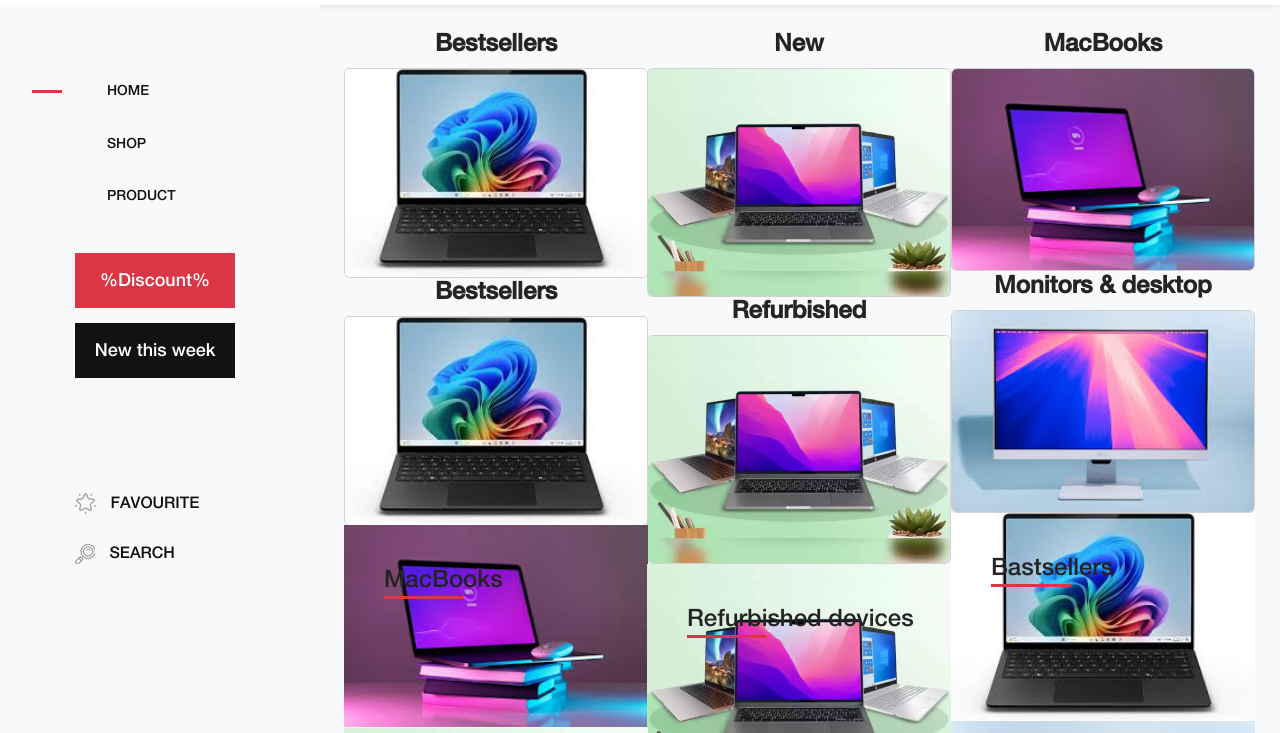
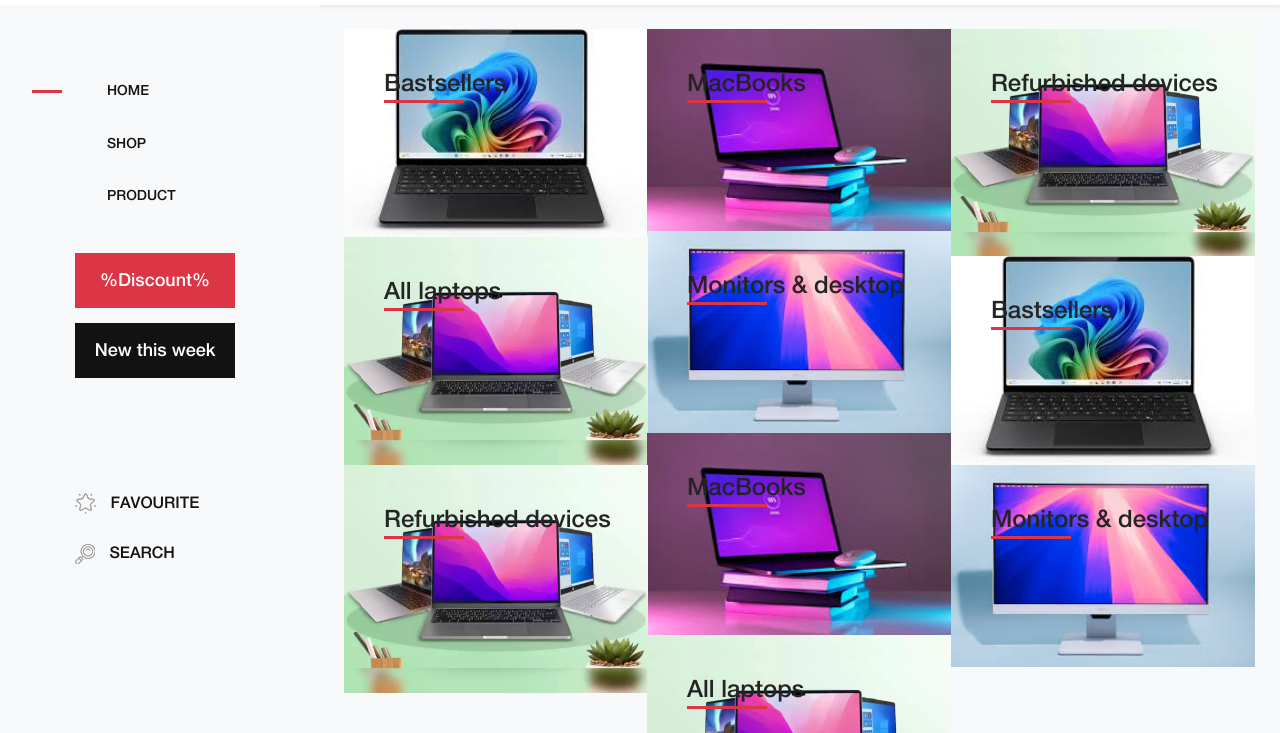
Before and after one commit to VIVEKVKC55/jnp, a plain HTML site: page index.html in a window 1280 px wide. Shown: the part 67-800 px from the top of the page. Drawn offline with Linux system fonts and the light colour scheme.

Commit message:
latest desginf fixed

```diff
--- a/index.html
+++ b/index.html
@@ -275,55 +275,63 @@
             <div class="m-4 amado-pro-catagory clearfix">
 
                 <!-- Single Category -->
+
                 <div class="single-products-catagory clearfix">
-                    <h4 class="fw-bold mb-2 text-center">Bestsellers</h4> <!-- Title before image -->
-                    <div class="line"></div>
                     <a href="shop.html">
-                        <img src="img/cat-img/bastseller.jpeg" alt="Bestsellers" class="img-fluid card">
+                        <img src="img/cat-img/bastseller.jpeg" alt="">
                         <!-- Hover Content -->
-                    </a>
-                </div>
-                <div class="single-products-catagory clearfix">
-                    <h4 class="fw-bold mb-2 text-center">New</h4> <!-- Title before image -->
-                    <div class="line"></div>
-                    <a href="shop.html">
-                        <img src="img/cat-img/refurbished.webp" alt="Bestsellers" class="img-fluid card">
-                        <!-- Hover Content -->
-                    </a>
-                </div>
-                <div class="single-products-catagory clearfix">
-                    <h4 class="fw-bold mb-2 text-center">MacBooks</h4> <!-- Title before image -->
-                    <div class="line"></div>
-                    <a href="shop.html">
-                        <img src="img/cat-img/laptop.jpeg" alt="Bestsellers" class="img-fluid card">
-                        <!-- Hover Content -->
+                        <div class="hover-content">
+                            <h4>Bastsellers</h4>
+                            <div class="line"></div>
+                        </div>
                     </a>
                 </div>
 
+                <!-- Single Catagory -->
                 <div class="single-products-catagory clearfix">
-                    <h4 class="fw-bold mb-2 text-center">Monitors & desktop</h4> <!-- Title before image -->
-                    <div class="line"></div>
                     <a href="shop.html">
-                        <img src="img/cat-img/monitor.jpeg" alt="Bestsellers" class="img-fluid card">
+                        <img src="img/cat-img/laptop.jpeg" alt="">
                         <!-- Hover Content -->
+                        <div class="hover-content">
+                            <h4>MacBooks</h4>
+                            <div class="line"></div>
+                        </div>
                     </a>
                 </div>
 
+                <!-- Single Catagory -->
                 <div class="single-products-catagory clearfix">
-                    <h4 class="fw-bold mb-2 text-center">Bestsellers</h4> <!-- Title before image -->
-                    <div class="line"></div>
                     <a href="shop.html">
-                        <img src="img/cat-img/bastseller.jpeg" alt="Bestsellers" class="img-fluid card">
+                        <img src="img/cat-img/refurbished.webp" alt="">
                         <!-- Hover Content -->
+                        <div class="hover-content">
+                            <h4>Refurbished devices</h4>
+                            <div class="line"></div>
+                        </div>
                     </a>
                 </div>
 
+                <!-- Single Catagory -->
                 <div class="single-products-catagory clearfix">
-                    <h4 class="fw-bold mb-2 text-center">Refurbished</h4> <!-- Title before image -->
-                    <div class="line"></div>
                     <a href="shop.html">
-                        <img src="img/cat-img/refurbished.webp" alt="Bestsellers" class="img-fluid card">
+                        <img src="img/cat-img/monitor.jpeg" alt="">
                         <!-- Hover Content -->
+                        <div class="hover-content">
+                            <h4>Monitors & desktop</h4>
+                            <div class="line"></div>
+                        </div>
+                    </a>
+                </div>
+
+                <!-- Single Catagory -->
+                <div class="single-products-catagory clearfix">
+                    <a href="shop.html">
+                        <img src="img/cat-img/refurbished.webp" alt="">
+                        <!-- Hover Content -->
+                        <div class="hover-content">
+                            <h4>All laptops</h4>
+                            <div class="line"></div>
+                        </div>
                     </a>
                 </div>
                 <div class="single-products-catagory clearfix">
@@ -383,7 +391,8 @@
                             <div class="line"></div>
                         </div>
                     </a>
-                </div> <!-- Single Catagory -->
+                </div>
+                <!-- Single Catagory -->
                 <!-- <div class="single-products-catagory clearfix">
                     <a href="shop.html">
                         <img src="img/bg-img/6.jpg" alt="">
```
